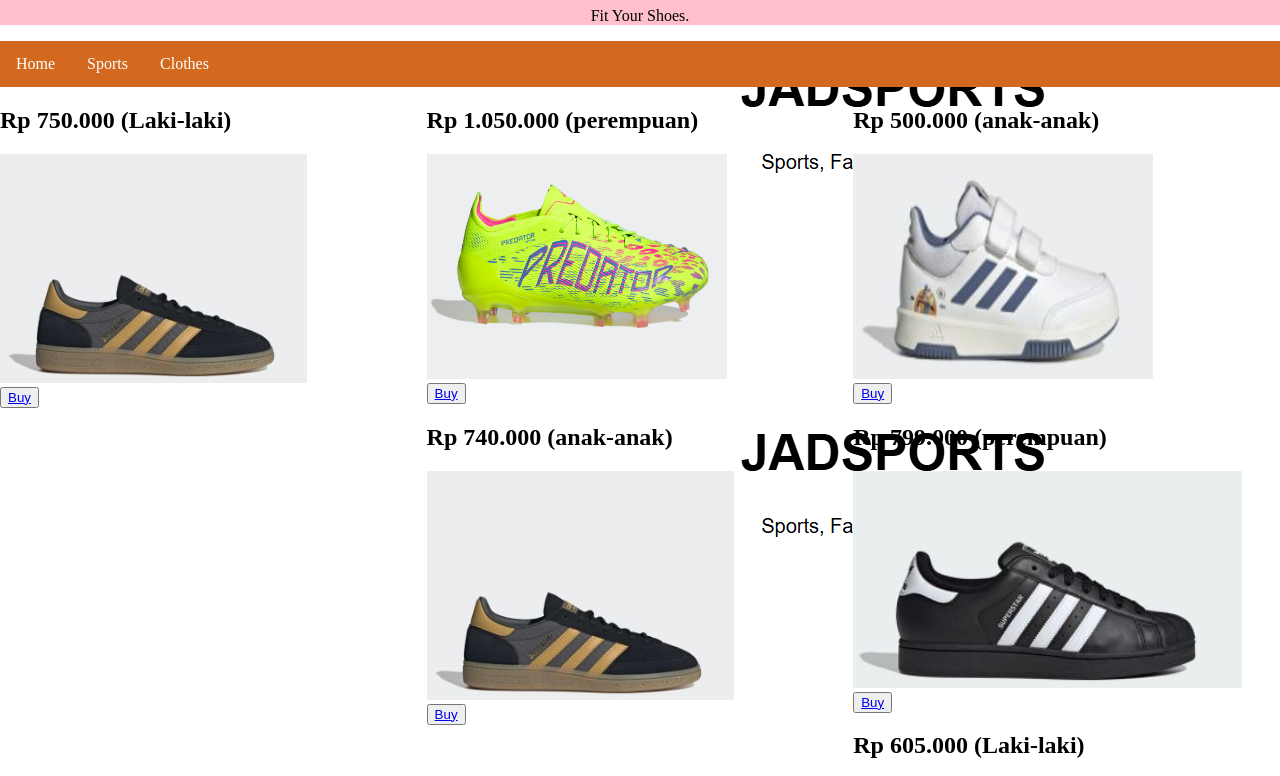
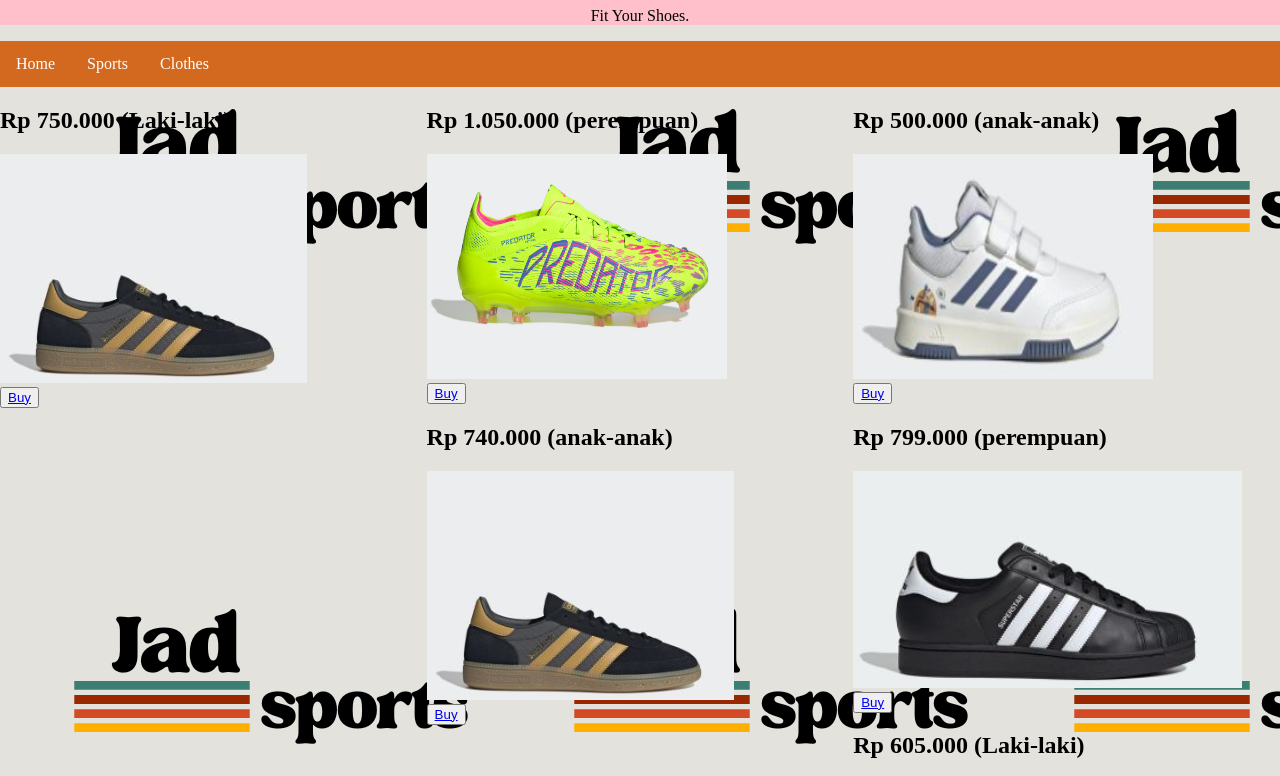
Before and after one commit to Jaderick-eng/inf, a plain HTML site: page uuu.html in a window 1280 px wide. Shown: the part 73-849 px from the top of the page. Drawn offline with Linux system fonts and the light colour scheme.

Commit message:
uuu.html

```diff
--- a/uuu.html
+++ b/uuu.html
@@ -24,7 +24,7 @@ body {
 
 
 body {
-  background-image: url("Screenshot 2025-03-12 183648.png");
+  background-image: url("jjjj.png");
 }
 /* Style the top navigation bar */
 .topnav {
```
